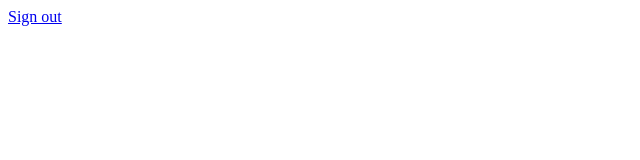
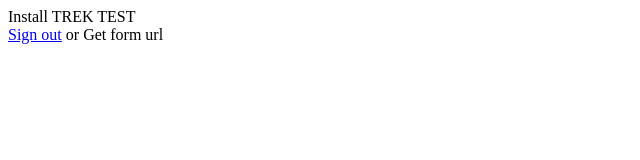
Before and after one commit to Gakkoapp/lulumiawmiaw.github.io, a plain HTML site: page index.html in a window 1280 px wide. Shown: the whole page, without its empty margins (0-640 px from the left). Drawn offline with Linux system fonts and the light colour scheme.

Commit message:
Update index.html

```diff
--- a/index.html
+++ b/index.html
@@ -13,8 +13,14 @@
         <meta name="google-signin-client_id" content="749152760695-dlbt5hr4c9rfncmqgbnrgpshgk6evfcs.apps.googleusercontent.com">
     </head>
     <body>
+        Install TREK TEST
         <div class="g-signin2" data-onsuccess="onSignIn"></div>
         <a href="#" onclick="signOut();">Sign out</a>
+
+        or
+
+        Get form url
+
         <script>
             function onSignIn(googleUser) {
               var profile = googleUser.getBasicProfile();
```
